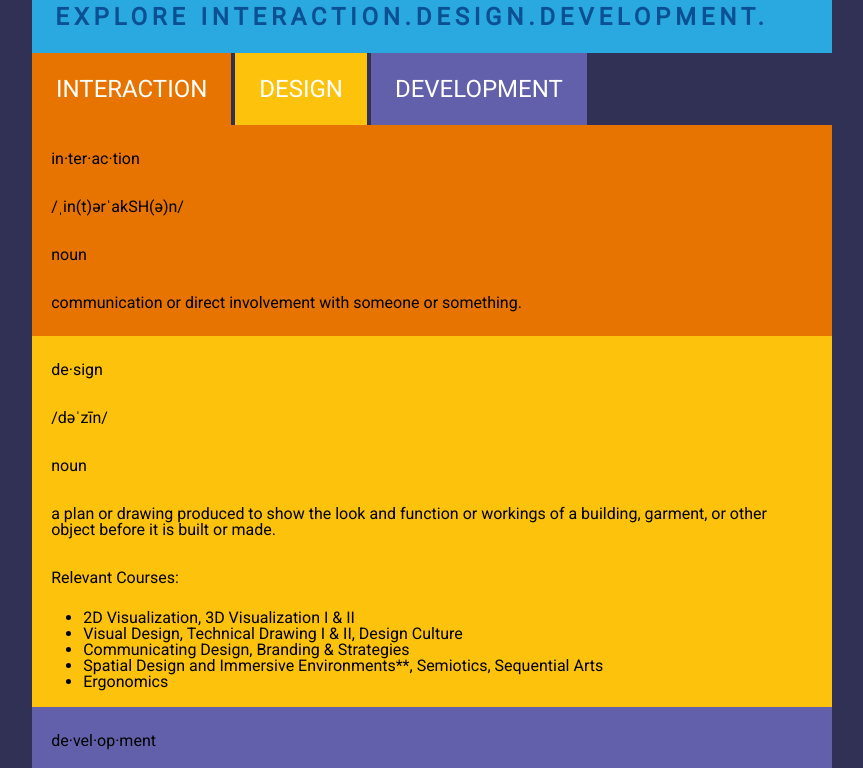
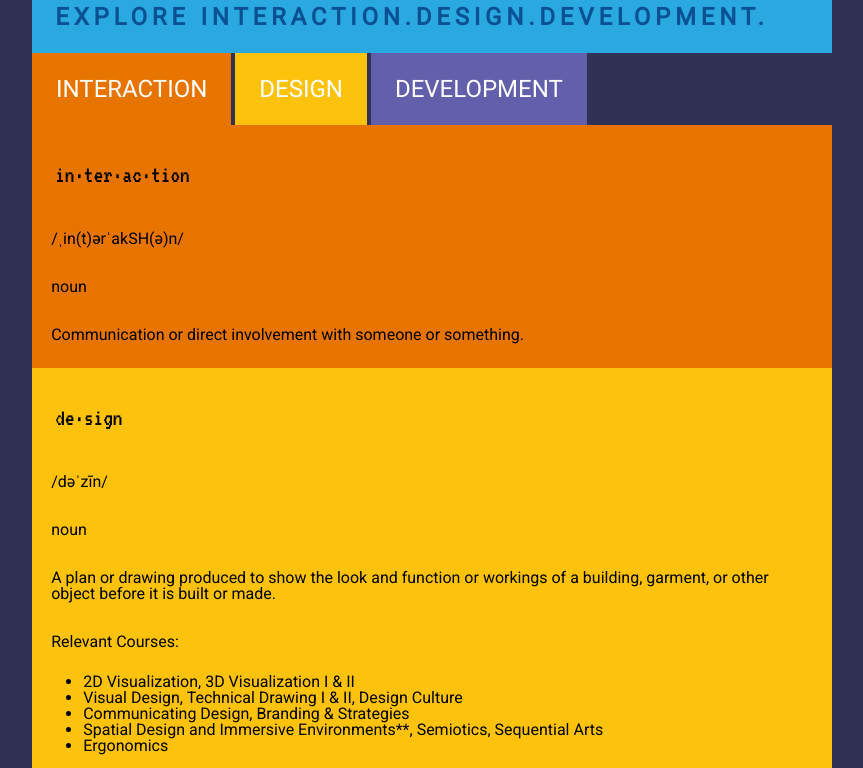
Before and after one commit to idd-lt01/idd-lt01.github.io, a plain HTML site: page index.html in a window 1280 px wide. Shown: the part 771-1539 px from the top of the page, without its empty margins (216-1079 px from the left). Drawn offline with Linux system fonts and the light colour scheme.

Commit message:
final touches on styling

```diff
--- a/css/style.css
+++ b/css/style.css
@@ -1,4 +1,5 @@
 @import url('https://fonts.googleapis.com/css?family=Roboto&display=swap');
+@import url('https://fonts.googleapis.com/css?family=VT323&display=swap');
 
 html {
 	/* font, colours, backgrounds */
@@ -21,9 +22,13 @@ html {
 .header-container, .program-title, .footer-container, .definition-container {
 	width: 100%;
 	max-width: 800px;
-
 	margin: auto;
 }
+
+.definition-container {
+	line-height: 1;
+}
+
 .schoolofdesign-header {
 	border: #fff 0.3em solid;
 }
@@ -44,12 +49,16 @@ html {
 	font-size: 1.5em;
 }
 
+.styled-def {
+	font: normal normal 1.5em/1 'VT323', monospace;
+}
+
 .def-nav-container {
 	width: 100%;
 	max-width: 800px;
-
 	margin: auto;
 }
+
 .one {
 	background-color: var(--accent-1);
 }
@@ -65,9 +74,7 @@ html {
 .program-descrip-container {
 	width: 100%;
 	max-width: 800px;
-
 	margin: auto;
-
 	background-color: var(--accent-4);
 }
 .program-description {
@@ -89,7 +96,6 @@ body, html {
 .program-info-container {
 	width: 100%;
 	max-width: 800px;
-
 	margin-left: auto;
 	margin-right: auto;
 	background-color: var(--whiteblock);
--- a/index.html
+++ b/index.html
@@ -47,17 +47,17 @@
 
         <div class="definition-container">
             <section class="interaction" id="interaction">
-                <p>in·ter·ac·tion</p>
+                <p class="styled-def">in·ter·ac·tion</p>
                 <p>/ˌin(t)ərˈakSH(ə)n/</p>
                 <p>noun</p>
-                <p>communication or direct involvement with someone or something.</p>
+                <p>Communication or direct involvement with someone or something.</p>
             </section>
 
             <section class="design" id="design">
-                <p>de·sign</p>
+                <p class="styled-def">de·sign</p>
                 <p>/dəˈzīn/</p>
                 <p>noun</p>
-                <p>a plan or drawing produced to show the look and function or workings of a building, garment, or other object before it is built or made.</p>
+                <p>A plan or drawing produced to show the look and function or workings of a building, garment, or other object before it is built or made.</p>
                 <p>Relevant Courses:</p>
                 <ul>
                     <li>2D Visualization, 3D Visualization I & II</li>
@@ -69,10 +69,10 @@
             </section>
 
             <section class="development" id="development">
-                <p>de·vel·op·ment</p>
+                <p class="styled-def">de·vel·op·ment</p>
                 <p>/dəˈveləpmənt/</p>
                 <p>noun</p>
-                <p>Development is a process that creates growth, progress, positive change or the addition of physical, economic, environmental, social and demographic components</p>
+                <p>Development is a process that creates growth, progress, positive change or the addition of physical, economic, environmental, social and demographic components.</p>
                 <p>Relevant Courses: </p>
                 <ul>
                     <li>Interface Development I</li>
```
Also changed, not shown: 1 other file.
